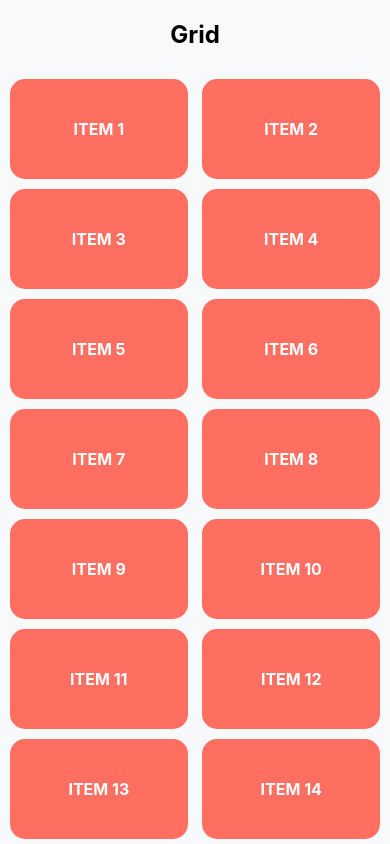
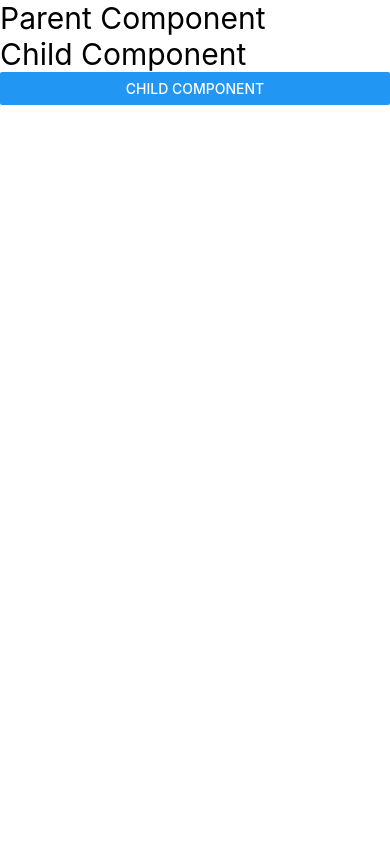
Before and after one commit to Sohaib110/React-Native-Learnings, a React Native app: screen / in a window 390 px wide. Built offline with nearby package versions, Linux system fonts and the light colour scheme.

Commit message:
use effect

```diff
--- a/App.jsx
+++ b/App.jsx
@@ -1,7 +1,6 @@
 import { View, Text, Button } from 'react-native';
 import React from 'react';
-// import First from './src/components/First';
-import Grid from './src/components/Grid';
+import UseEffectHookUnmountingPhase from './src/components/UseEffectHookUnmountingPhase';
 
 const App = () => {
   return (
@@ -28,7 +27,7 @@ const App = () => {
       </Text>
       <Button title="Click Me" />
       <First /> */}
-      <Grid />
+      <UseEffectHookUnmountingPhase />
     </View>
   );
 };
--- /dev/null
+++ b/src/components/ShowChild.jsx
@@ -0,0 +1,17 @@
+import { View, Text } from 'react-native';
+import React, { useEffect } from 'react';
+
+const ShowChild = () => {
+  useEffect(() => {
+    return () => {
+      console.log('Component Unmounted');
+    };
+  }, []);
+  return (
+    <View>
+      <Text style={{ fontSize: 30 }}>Child Component</Text>
+    </View>
+  );
+};
+
+export default ShowChild;
--- /dev/null
+++ b/src/components/UseEffectHookUnmountingPhase.jsx
@@ -0,0 +1,19 @@
+import { View, Text, Button } from 'react-native';
+import React, { useState } from 'react';
+import ShowChild from './ShowChild';
+
+const UseEffectHookUnmountingPhase = () => {
+  const [showChild, setShowChild] = useState(true);
+  return (
+    <View>
+      <Text style={{ fontSize: 30 }}>Parent Component</Text>
+      {showChild ? <ShowChild /> : null}
+      <Button
+        title="Child Component"
+        onPress={() => setShowChild(!showChild)}
+      />
+    </View>
+  );
+};
+
+export default UseEffectHookUnmountingPhase;
```
Also changed, not shown: src/components/UseEffectHook.jsx (added, +18 -0 lines), src/components/UseEffectHookUpdatingPhase.jsx (added, +30 -0 lines).
